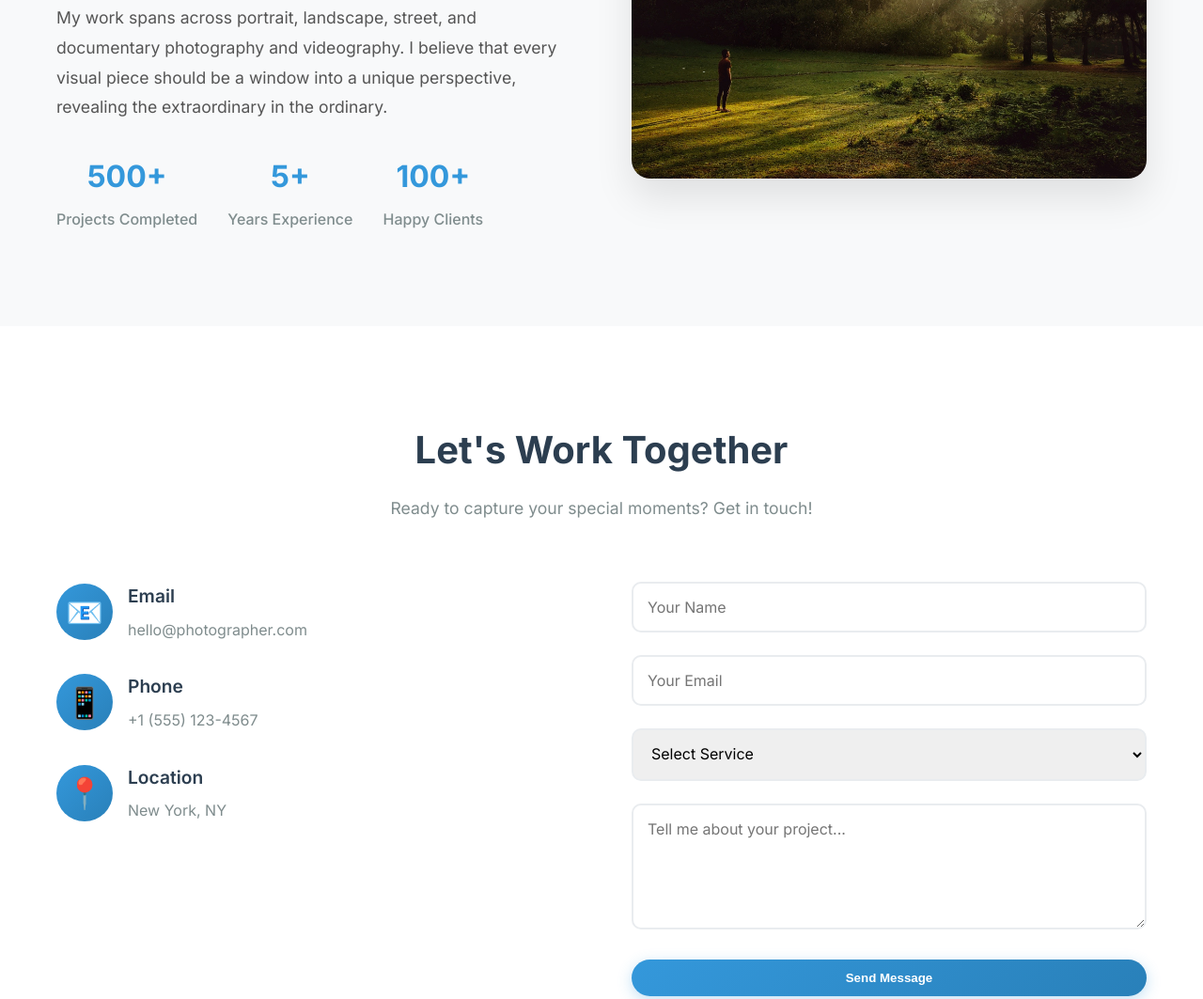
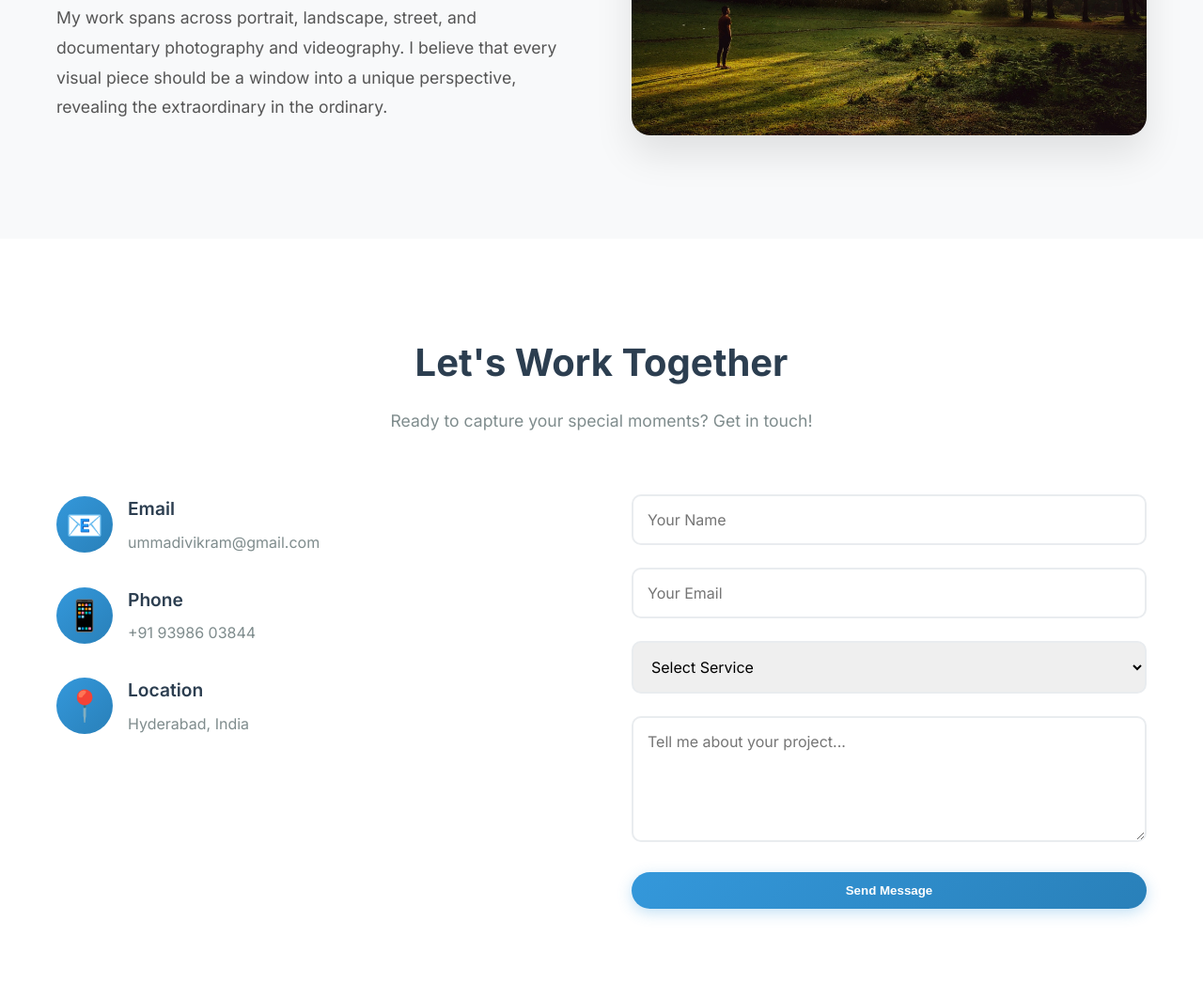
Before and after one commit to vikrampraneeth-jpg/Vikram-Portfolio-, a website: page index.html in a window 1280 px wide. Shown: the part 2791-3854 px from the top of the page at 94% size. Drawn offline with Linux system fonts and the light colour scheme.

Commit message:
Update index.html

```diff
--- a/index.html
+++ b/index.html
@@ -158,20 +158,6 @@
                         every visual piece should be a window into a unique perspective, revealing the extraordinary
                         in the ordinary.
                     </p>
-                    <div class="about-stats">
-                        <div class="stat">
-                            <h3>500+</h3>
-                            <p>Projects Completed</p>
-                        </div>
-                        <div class="stat">
-                            <h3>5+</h3>
-                            <p>Years Experience</p>
-                        </div>
-                        <div class="stat">
-                            <h3>100+</h3>
-                            <p>Happy Clients</p>
-                        </div>
-                    </div>
                 </div>
                 <div class="about-image">
                     <img src="IMG20230515071249-01-01.jpeg.jpg" alt="Vikram Praneeth - Golden Hour Portrait" class="about-img">
@@ -194,21 +180,21 @@
                         <div class="contact-icon">📧</div>
                         <div>
                             <h3>Email</h3>
-                            <p>hello@photographer.com</p>
+                            <p>ummadivikram@gmail.com</p>
                         </div>
                     </div>
                     <div class="contact-item">
                         <div class="contact-icon">📱</div>
                         <div>
                             <h3>Phone</h3>
-                            <p>+1 (555) 123-4567</p>
+                            <p>+91 93986 03844</p>
                         </div>
                     </div>
                     <div class="contact-item">
                         <div class="contact-icon">📍</div>
                         <div>
                             <h3>Location</h3>
-                            <p>New York, NY</p>
+                            <p>Hyderabad, India</p>
                         </div>
                     </div>
                 </div>
@@ -246,7 +232,7 @@
                     <p>&copy; 2024 Photography Portfolio. All rights reserved.</p>
                 </div>
                 <div class="footer-social">
-                    <a href="#" class="social-link">Instagram</a>
+                    <a href="https://www.instagram.com/the_.vikram?utm_source=ig_web_button_share_sheet&igsh=OHNueTA3bjhzNGFl" class="social-link">Instagram</a>
                     <a href="#" class="social-link">Facebook</a>
                     <a href="#" class="social-link">Twitter</a>
                 </div>
```
